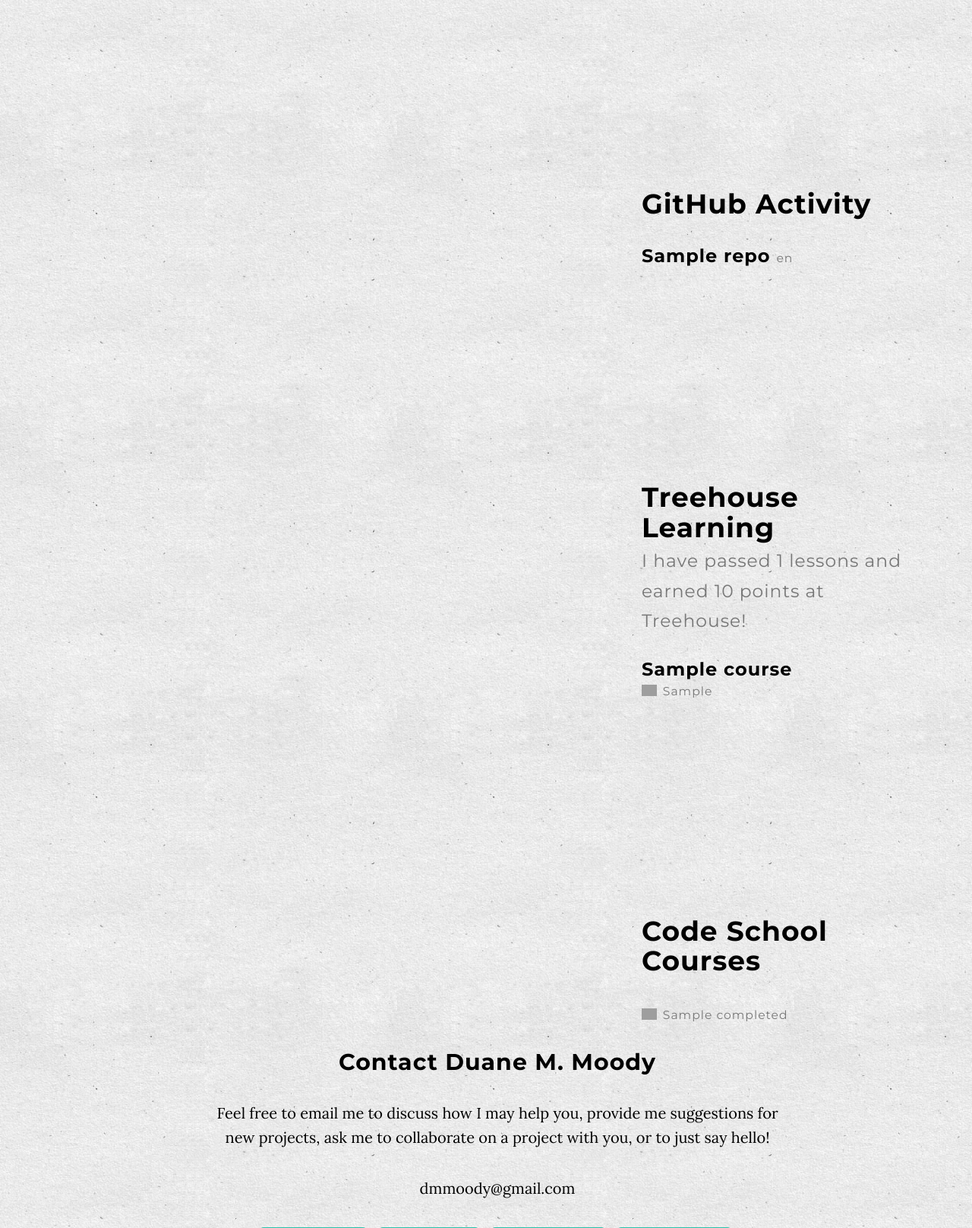
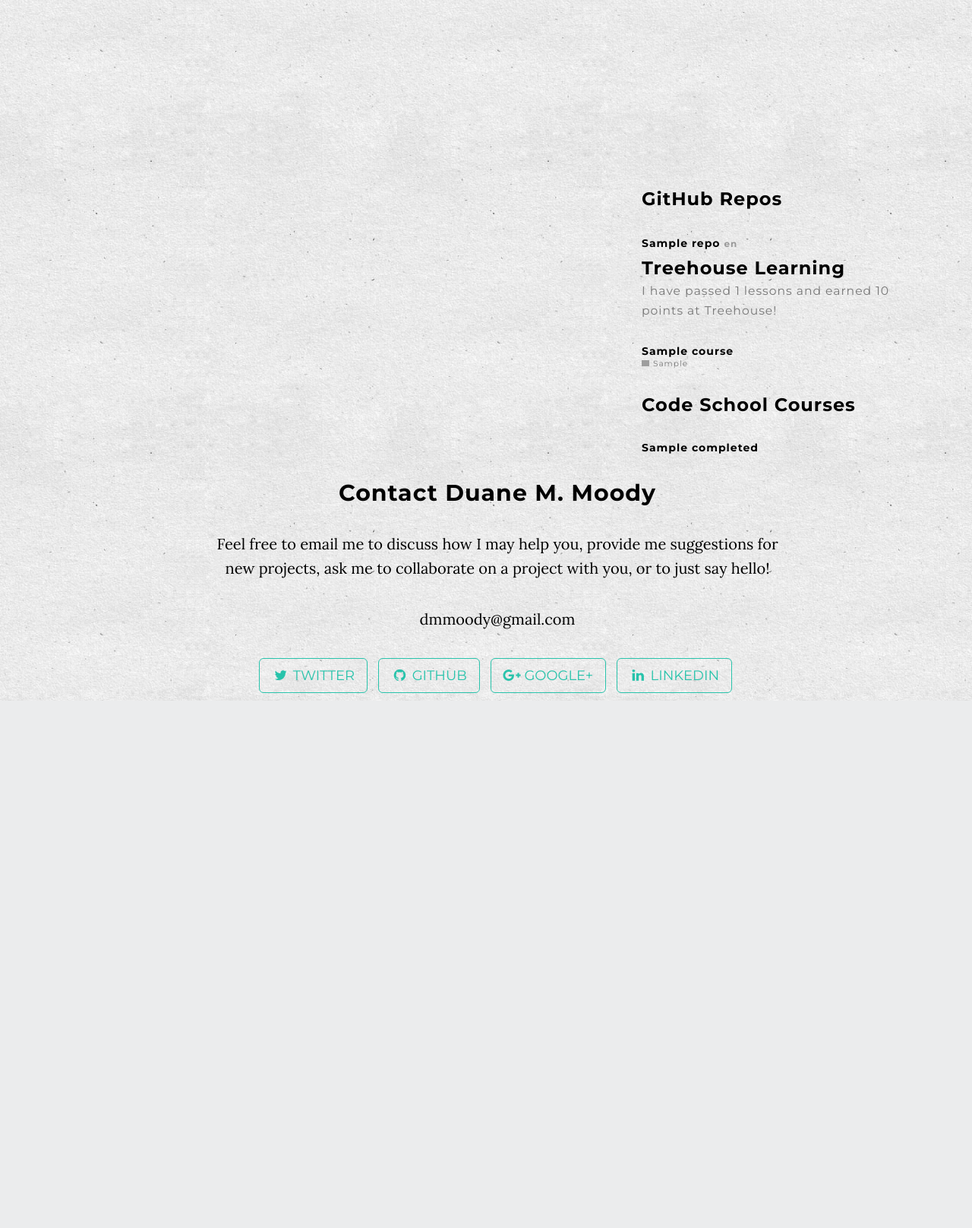
Before and after one commit to dmmoody-graveyard/moodycode, a Django app: template templates/about.html in a window 1280 px wide. Shown: the part 801-2417 px from the top of the page at 76% size. After the commit the page ends 1723 px from the top, so only its background shows below. Run offline with Django 3.2, Linux system fonts and the light colour scheme; the template is opened without the code that fills it: most values are stand-ins (such as "Sample title", 1, 10 or a date in 2020); some libraries are stand-ins or nearby versions; grey boxes are pictures that could not be loaded.

Commit message:
sidebar layout on font formatting

```diff
--- a/static/css/about.css
+++ b/static/css/about.css
@@ -27,6 +27,16 @@ p {
     margin: 0 0 25px;
     font-size: 18px;
     line-height: 1.5;
+}
+
+.github {
+    font-family: Montserrat,"Helvetica Neue",Helvetica,Arial,sans-serif;
+    font-weight: 700;
+    letter-spacing: 1px;
+}
+
+.github_small {
+    color: #999;
 }
 
 @media(min-width:767px) {
--- a/templates/about.html
+++ b/templates/about.html
@@ -69,40 +69,41 @@
             </div>
         </div>
     </section>
-    <div class="container">
 
-    <section id="github" class="content-section col-sm-4 col-sm-offset-8">
-        <h1>GitHub Activity</h1>
+    <div class="container content-section">
+
+        <section id="github" class="col-sm-4 col-sm-offset-8">
+            <h3>GitHub Repos</h3>
                 <ul class="list-unstyled">
                 {% for repos in github_data %}
-                <li><h3>{{ repos.name }} <small>{{ repos.language }}</small></h3></li>
+                    <li class="github">{{ repos.name }} <small class="github_small">{{ repos.language }}</small></li>
                 {% endfor %}
                 </ul>
         </section>
 
-    <section id="treehouse" class="content-section col-sm-4 col-sm-offset-8">
-        <h1>Treehouse Learning<br>
-        <small>I have passed {{ badge_count }} lessons and earned {{ points }} points at Treehouse!</small></h1>
+        <section id="treehouse" class="col-sm-4 col-sm-offset-8">
+            <h3>Treehouse Learning<br>
+            <small>I have passed {{ badge_count }} lessons and earned {{ points }} points at Treehouse!</small></h3>
                 <ul class="list-unstyled">
                     {% for course, class_list in course_dict.items %}
-                    <li><h3>{{ course }}
+                        <li><h5>{{ course }}
                             <ul class="list-unstyled">
                                 {% for class in class_list %}
                                 <li>
-                                <img src="{{ class.1 }}" width="20">
+                                    <img src="{{ class.1 }}" width="10">
                                     <small>{{ class.0 }}</small></li>
                                 {% endfor %}
-                        </ul></h3>
+                            </ul></h5>
                         </li>
                     {% endfor %}
                 </ul>
         </section>
 
-    <section id="codeschool" class="content-section col-sm-4 col-sm-offset-8"">
-        <h1>Code School Courses</h1>
+        <section id="codeschool" class="col-sm-4 col-sm-offset-8">
+            <h3>Code School Courses</h3>
                 <ul class="list-unstyled">
                     {% for i in codeschool_data.courses.completed %}
-                    <li><h3><img src="{{ i.badge }}" width="20"> <small>{{ i.title }}</small></h3></li>
+                        <li><h5>{{ i.title }}</h5></li>
                     {% endfor %}
                 </ul>
         </section>
@@ -127,6 +128,7 @@
             </div>
         </section>
     </div>
+
     <!-- Core JavaScript Files -->
     <script src="https://ajax.googleapis.com/ajax/libs/jquery/1.10.2/jquery.min.js"></script>
     <script src="http://netdna.bootstrapcdn.com/bootstrap/3.0.3/js/bootstrap.min.js"></script>
```
Lines whose indentation alone changed are shown as unchanged.
